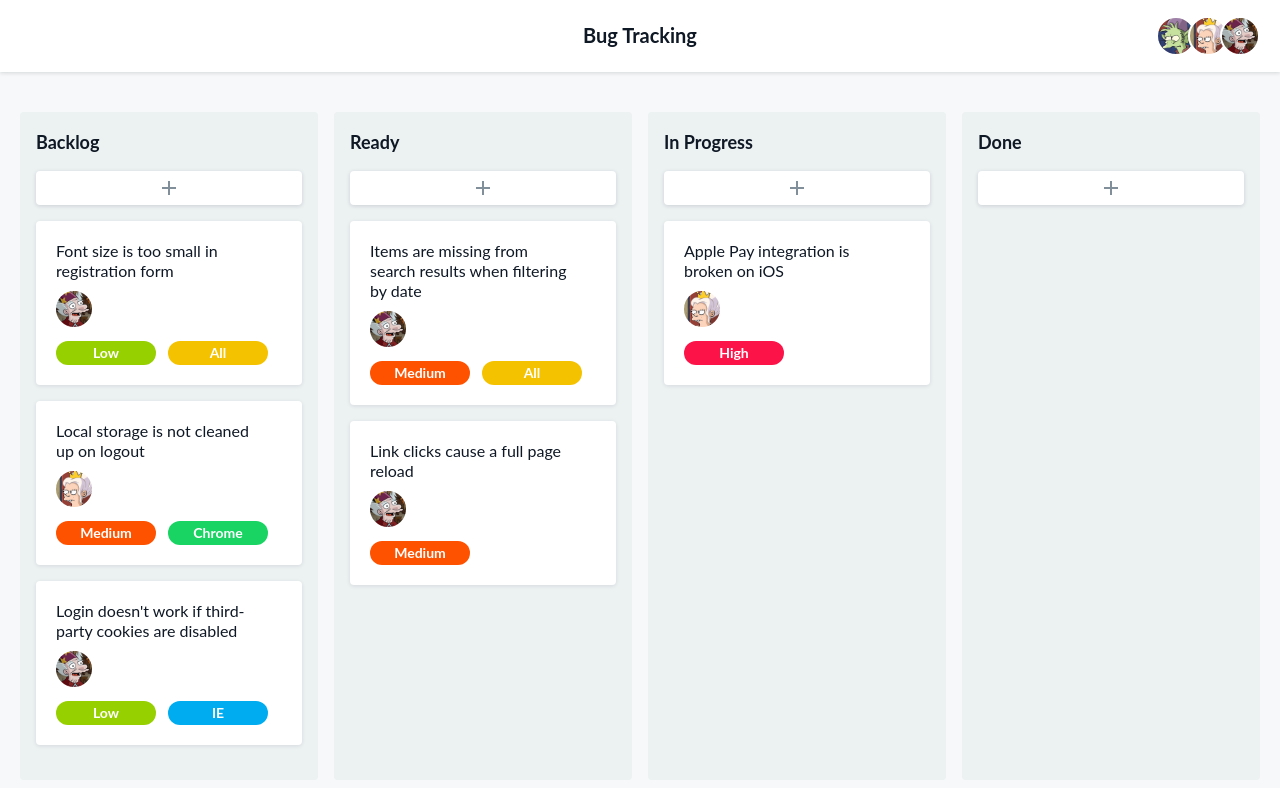
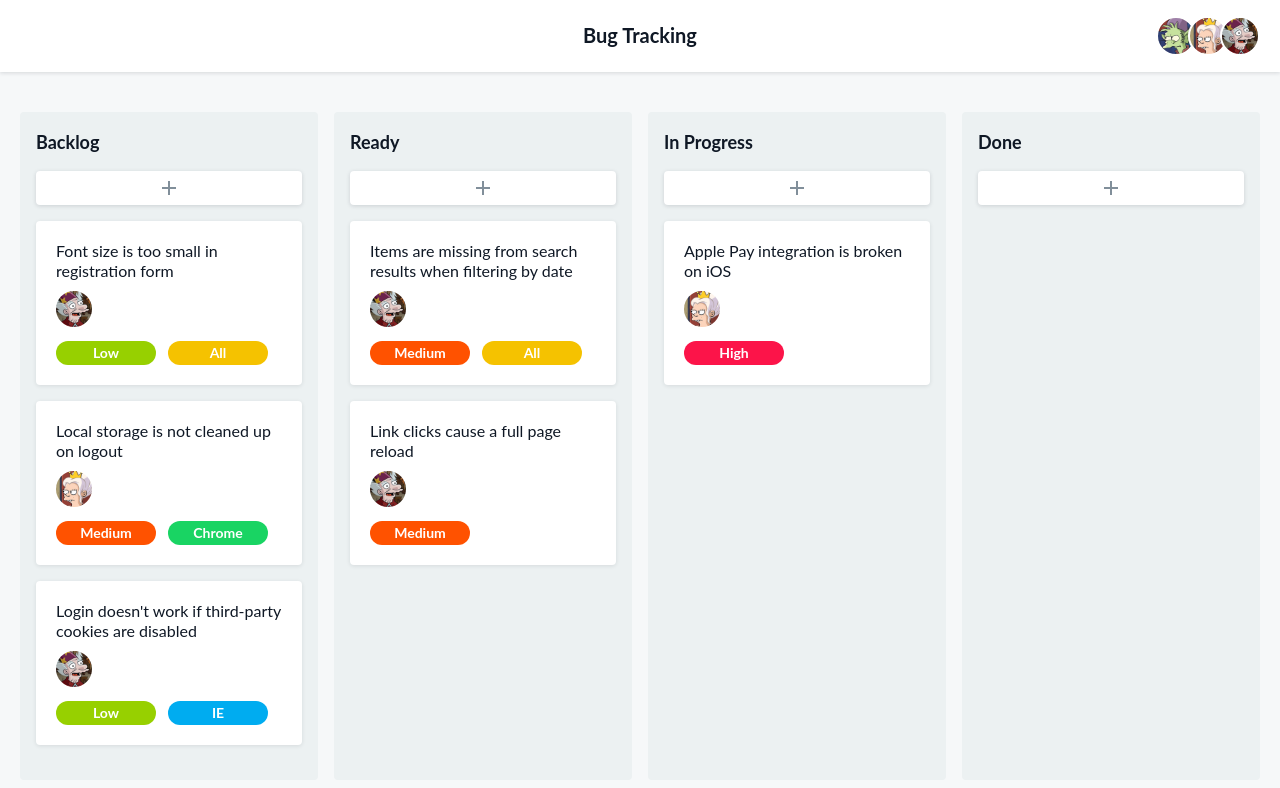
Before and after one commit to rmfisher/task-board, a React (Create React App) app: page / in a window 1280 px wide. Shown: the top 788 px of the page. Built offline with nearby package versions, Linux system fonts and the light colour scheme; what webfontloader would draw is missing.

Commit message:
Remove task button for now

```diff
--- a/src/components/board/Task.scss
+++ b/src/components/board/Task.scss
@@ -16,29 +16,6 @@
     overflow: hidden;
     box-sizing: border-box;
     transition: box-shadow 180ms;
-  }
-
-  .top-row {
-    width: 100%;
-    display: flex;
-    justify-content: space-between;
-
-    button {
-      margin: -16px -12px 0 0;
-      align-self: flex-start;
-      opacity: 0;
-      transition: opacity 200ms;
-      background-color: transparent;
-
-      .icon .fill {
-        fill: $text-3;
-      }
-    }
-  }
-
-  &:hover:not(.dragged):not(.released) .top-row button,
-  .top-row button:focus {
-    opacity: 1;
   }
 
   .description {
--- a/src/components/board/Task.tsx
+++ b/src/components/board/Task.tsx
@@ -12,12 +12,7 @@ interface TaskProps {
 const TaskComponent: React.FunctionComponent<TaskProps> = ({ task, rootRef }) => (
   <div className="task" ref={rootRef}>
     <div className="task-content">
-      <div className="top-row">
-        <div className="description">{task.description}</div>
-        <button className="plain">
-          <MoreHorizIcon />
-        </button>
-      </div>
+      <div className="description">{task.description}</div>
       <div className={'avatar ' + task.userLabel} />
       <div className="labels">
         {task.labels.map(l => (
```
